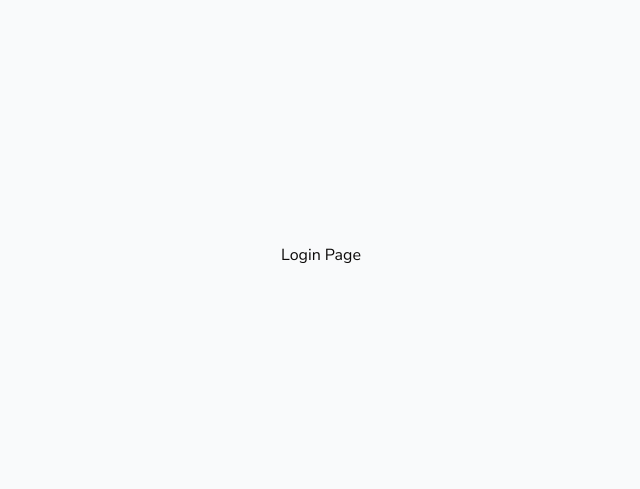
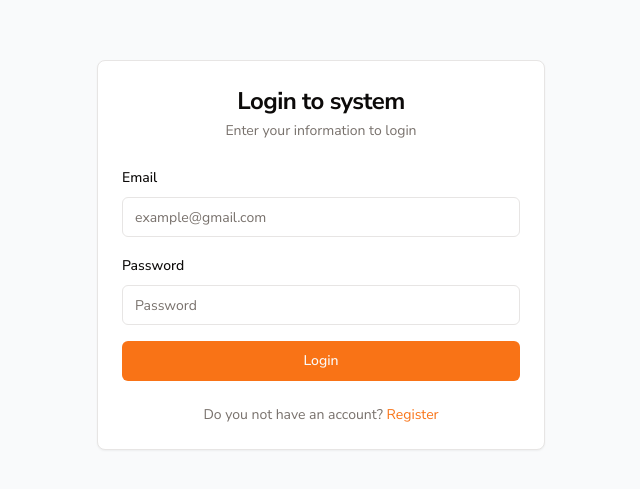
Before and after one commit to namdevfe/booking-ticket-movie-client, a Next.js app: page /login in a window 1280 px wide. Shown: the part 145-634 px from the top of the page, without its empty margins (319-959 px from the left). Built offline with nearby package versions, Linux system fonts and the light colour scheme.

Commit message:
feat(auth): add login

```diff
--- /dev/null
+++ b/src/app/(auth)/login/_components/LoginForm.tsx
@@ -0,0 +1,135 @@
+'use client'
+
+import { Button } from '@/components/ui/button'
+import {
+  Card,
+  CardContent,
+  CardDescription,
+  CardFooter,
+  CardHeader,
+  CardTitle
+} from '@/components/ui/card'
+import {
+  Form,
+  FormControl,
+  FormField,
+  FormItem,
+  FormLabel,
+  FormMessage
+} from '@/components/ui/form'
+import { Input } from '@/components/ui/input'
+import { toast } from '@/hooks/use-toast'
+import authService from '@/services/auth-service'
+import { LoginPayload } from '@/types/auth-type'
+import { loginSchema } from '@/validations/auth-validation'
+import { zodResolver } from '@hookform/resolvers/zod'
+import { Loader2 } from 'lucide-react'
+import Link from 'next/link'
+import { useState } from 'react'
+import { useForm } from 'react-hook-form'
+
+const defaultValues = {
+  email: '',
+  password: ''
+}
+
+const LoginForm = () => {
+  const [isLoading, setIsLoading] = useState<boolean>(false)
+
+  const form = useForm<LoginPayload>({
+    resolver: zodResolver(loginSchema),
+    defaultValues
+  })
+
+  async function onSubmit(data: LoginPayload) {
+    setIsLoading(true)
+    const payload = { ...data }
+
+    try {
+      const res = await authService.login(payload)
+
+      if (!!res.data) {
+        toast({
+          description: res.message
+        })
+
+        // Reset form
+        form.reset(defaultValues)
+      }
+    } catch (error: any) {
+      toast({
+        description: error.message,
+        variant: 'destructive'
+      })
+    } finally {
+      setIsLoading(false)
+    }
+  }
+
+  return (
+    <Card className='w-full max-w-md'>
+      <CardHeader className='space-y-1'>
+        <CardTitle className='text-2xl font-bold text-center'>
+          Login to system
+        </CardTitle>
+        <CardDescription className='text-center'>
+          Enter your information to login
+        </CardDescription>
+      </CardHeader>
+      <CardContent>
+        <Form {...form}>
+          <form onSubmit={form.handleSubmit(onSubmit)} className='space-y-4'>
+            <FormField
+              disabled={isLoading}
+              control={form.control}
+              name='email'
+              render={({ field }) => (
+                <FormItem>
+                  <FormLabel>Email</FormLabel>
+                  <FormControl>
+                    <Input
+                      type='email'
+                      placeholder='example@gmail.com'
+                      {...field}
+                    />
+                  </FormControl>
+                  <FormMessage />
+                </FormItem>
+              )}
+            />
+
+            <FormField
+              disabled={isLoading}
+              control={form.control}
+              name='password'
+              render={({ field }) => (
+                <FormItem>
+                  <FormLabel>Password</FormLabel>
+                  <FormControl>
+                    <Input type='password' placeholder='Password' {...field} />
+                  </FormControl>
+                  <FormMessage />
+                </FormItem>
+              )}
+            />
+
+            <Button type='submit' className='w-full' disabled={isLoading}>
+              {isLoading && <Loader2 className='animate-spin' />}
+              Login
+            </Button>
+          </form>
+        </Form>
+      </CardContent>
+      <CardFooter className='flex justify-center'>
+        <p className='text-sm text-muted-foreground'>
+          Do you not have an account?{' '}
+          <Link href='/register' className='text-primary hover:underline'>
+            Register
+          </Link>
+        </p>
+      </CardFooter>
+    </Card>
+  )
+}
+
+export default LoginForm
--- a/src/app/(auth)/login/page.tsx
+++ b/src/app/(auth)/login/page.tsx
@@ -1,9 +1,7 @@
+import LoginForm from '@/app/(auth)/login/_components/LoginForm'
+
 const LoginPage = () => {
-  return (
-    <main>
-      <h1>Login Page</h1>
-    </main>
-  )
+  return <LoginForm />
 }
 
 export default LoginPage
--- a/src/app/(auth)/register/_components/RegisterForm.tsx
+++ b/src/app/(auth)/register/_components/RegisterForm.tsx
@@ -1,12 +1,7 @@
 'use client'
 
-import { useEffect, useState } from 'react'
-import { zodResolver } from '@hookform/resolvers/zod'
-import { useForm } from 'react-hook-form'
-import { CalendarIcon, Loader2 } from 'lucide-react'
-import { format } from 'date-fns'
-
 import { Button } from '@/components/ui/button'
+import { Calendar } from '@/components/ui/calendar'
 import {
   Card,
   CardContent,
@@ -15,20 +10,6 @@ import {
   CardHeader,
   CardTitle
 } from '@/components/ui/card'
-import { Input } from '@/components/ui/input'
-import {
-  Select,
-  SelectContent,
-  SelectItem,
-  SelectTrigger,
-  SelectValue
-} from '@/components/ui/select'
-import { Calendar } from '@/components/ui/calendar'
-import {
-  Popover,
-  PopoverContent,
-  PopoverTrigger
-} from '@/components/ui/popover'
 import {
   Form,
   FormControl,
@@ -38,11 +19,29 @@ import {
   FormLabel,
   FormMessage
 } from '@/components/ui/form'
-import Link from 'next/link'
+import { Input } from '@/components/ui/input'
+import {
+  Popover,
+  PopoverContent,
+  PopoverTrigger
+} from '@/components/ui/popover'
+import {
+  Select,
+  SelectContent,
+  SelectItem,
+  SelectTrigger,
+  SelectValue
+} from '@/components/ui/select'
+import { toast } from '@/hooks/use-toast'
+import authService from '@/services/auth-service'
 import { RegisterPayload } from '@/types/auth-type'
 import { registerSchema } from '@/validations/auth-validation'
-import { toast } from '@/hooks/use-toast'
-import authService from '@/services/auth-service'
+import { zodResolver } from '@hookform/resolvers/zod'
+import { format } from 'date-fns'
+import { CalendarIcon, Loader2 } from 'lucide-react'
+import Link from 'next/link'
+import { useState } from 'react'
+import { useForm } from 'react-hook-form'
 
 const defaultValues = {
   email: '',
@@ -115,6 +114,7 @@ const RegisterForm = () => {
                   </FormItem>
                 )}
               />
+
               <FormField
                 disabled={isLoading}
                 control={form.control}
@@ -198,7 +198,6 @@ const RegisterForm = () => {
             />
 
             <FormField
-              disabled={isLoading}
               control={form.control}
               name='dateOfBirth'
               render={({ field }) => (
@@ -208,6 +207,7 @@ const RegisterForm = () => {
                     <PopoverTrigger asChild>
                       <FormControl>
                         <Button
+                          disabled={isLoading}
                           variant={'outline'}
                           className={`w-full pl-3 text-left font-normal ${
                             !field.value && 'text-muted-foreground'
@@ -250,7 +250,7 @@ const RegisterForm = () => {
         <p className='text-sm text-muted-foreground'>
           Already have an account?{' '}
           <Link href='/login' className='text-primary hover:underline'>
-            Sign in
+            Login
           </Link>
         </p>
       </CardFooter>
--- a/src/app/(auth)/register/page.tsx
+++ b/src/app/(auth)/register/page.tsx
@@ -1,4 +1,4 @@
-import RegisterForm from './_components/RegisterForm'
+import RegisterForm from '@/app/(auth)/register/_components/RegisterForm'
 
 const RegisterPage = () => {
   return <RegisterForm />
--- a/src/services/auth-service.ts
+++ b/src/services/auth-service.ts
@@ -1,11 +1,15 @@
 import http from '@/lib/http'
-import { RegisterPayload } from '@/types/auth-type'
+import { LoginPayload, LoginRes, RegisterPayload } from '@/types/auth-type'
 import { ApiResponse } from '@/types/global'
 
 const authService = {
   register(payload: RegisterPayload) {
     const url = '/auth/register'
     return http.post<ApiResponse>(url, payload)
+  },
+  login(payload: LoginPayload) {
+    const url = '/auth/login'
+    return http.post<ApiResponse<LoginRes>>(url, payload)
   }
 }
 
--- a/src/validations/auth-validation.ts
+++ b/src/validations/auth-validation.ts
@@ -1,7 +1,5 @@
 import { Gender } from '@/constants/global'
 import { z } from 'zod'
-
-const genderEnum = z.enum(['male', 'female'])
 
 export const registerSchema = z.object({
   email: z
@@ -36,3 +34,28 @@ export const registerSchema = z.object({
     required_error: 'Please select a date of birth'
   })
 })
+
+export const loginSchema = z.object({
+  email: z
+    .string()
+    .trim()
+    .min(1, { message: 'Email is required' })
+    .email({ message: 'Please enter a valid email address' })
+    .refine(
+      (email) => {
+        const parts = email.split('@')
+        const domain = parts[1]
+        return (
+          domain && domain.split('.').length >= 2 && domain.endsWith('.com')
+        )
+      },
+      {
+        message: 'Email must have at least 2 domain segments and end with .com'
+      }
+    ),
+  password: z
+    .string()
+    .trim()
+    .min(1, { message: 'Password is required' })
+    .min(6, { message: 'Password must be at least 6 characters' })
+})
```
Also changed, not shown: src/types/auth-type.ts (+8 -1 lines).
